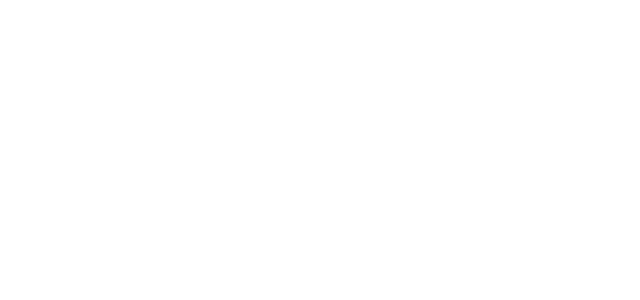
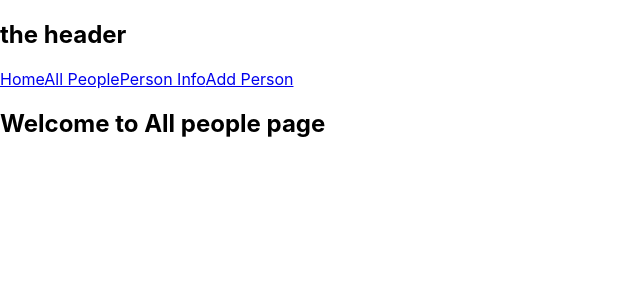
Before and after one commit to Perez3von/fullstack-app-01, a React (Create React App) app: page /people in a window 1280 px wide. Shown: the top 300 px of the page, without its empty margins (0-640 px from the left). Built offline with nearby package versions, Linux system fonts and the light colour scheme.

Commit message:
added browser router and nav links, with components

```diff
--- a/src/App.js
+++ b/src/App.js
@@ -1,9 +1,12 @@
-import logo from './logo.svg';
+
 import './App.css';
 import React, { Component } from 'react';
-
-
-
+import { BrowserRouter, Switch, Route } from 'react-router-dom';
+import Header from './Header.js';
+import CreatePerson from './CreatePerson.js';
+import PersonDetails from './PersonDetail.js';
+import People from './People.js';
+import Home from './Home.js';
 
 
 
@@ -13,6 +16,23 @@
     return (
     <>
 
+    <BrowserRouter >
+    <Header/>
+    <Switch>
+
+      <Route exact path='/' component={Home}/>
+      <Route exact path='/people' component={People}/>
+      <Route exact path='/people:id' component={PersonDetails}/>
+      <Route exact path='/create' component={CreatePerson}/>
+
+
+
+    </Switch>
+
+
+
+    </BrowserRouter>
+
     </>
 
 
--- a/src/CreatePerson.js
+++ b/src/CreatePerson.js
@@ -4,6 +4,7 @@
     render() {
         return (
         <>
+        <h2>Welcome to Create Person</h2>
         </> );
     }
 }
--- a/src/Header.js
+++ b/src/Header.js
@@ -1,11 +1,28 @@
 import React, { Component } from 'react';
+import { NavLink } from 'react-router-dom';
+
 class Header extends Component {
 
     render() {
         return (
 
         <header>
+            <h2> the header</h2>
+                <div className='links'>
 
+                    <NavLink exact to='/'>
+                        Home
+                    </NavLink>
+                    <NavLink exact to='/people'>
+                        All People
+                    </NavLink>
+                    <NavLink exact to='/people:id'>
+                        Person Info
+                    </NavLink>
+                    <NavLink exact to='/create'>
+                        Add Person
+                    </NavLink>
+                </div>
 
 
         </header> );
--- /dev/null
+++ b/src/Home.js
@@ -0,0 +1,10 @@
+import React, { Component } from 'react';
+
+class Home extends Component {
+    state = {  }
+    render() {
+        return ( <h2>Welcome to the Home page</h2> );
+    }
+}
+
+export default Home;
--- a/src/People.js
+++ b/src/People.js
@@ -4,7 +4,7 @@
     render() {
         return (
             <>
-
+            <h2>Welcome to All people page</h2>
             </>
          );
     }
--- a/src/PeopleDetail.js
+++ b/src/PersonDetail.js
@@ -1,14 +1,15 @@
 import React, { Component } from 'react';
 
-class PeopleDetails extends Component {
+class PersonDetails extends Component {
 
     render() {
         return (
 
             <>
+            <h1>Welcome to Person Details</h1>
             </>
           );
     }
 }
 
-export default PeopleDetails;
+export default PersonDetails;
```
